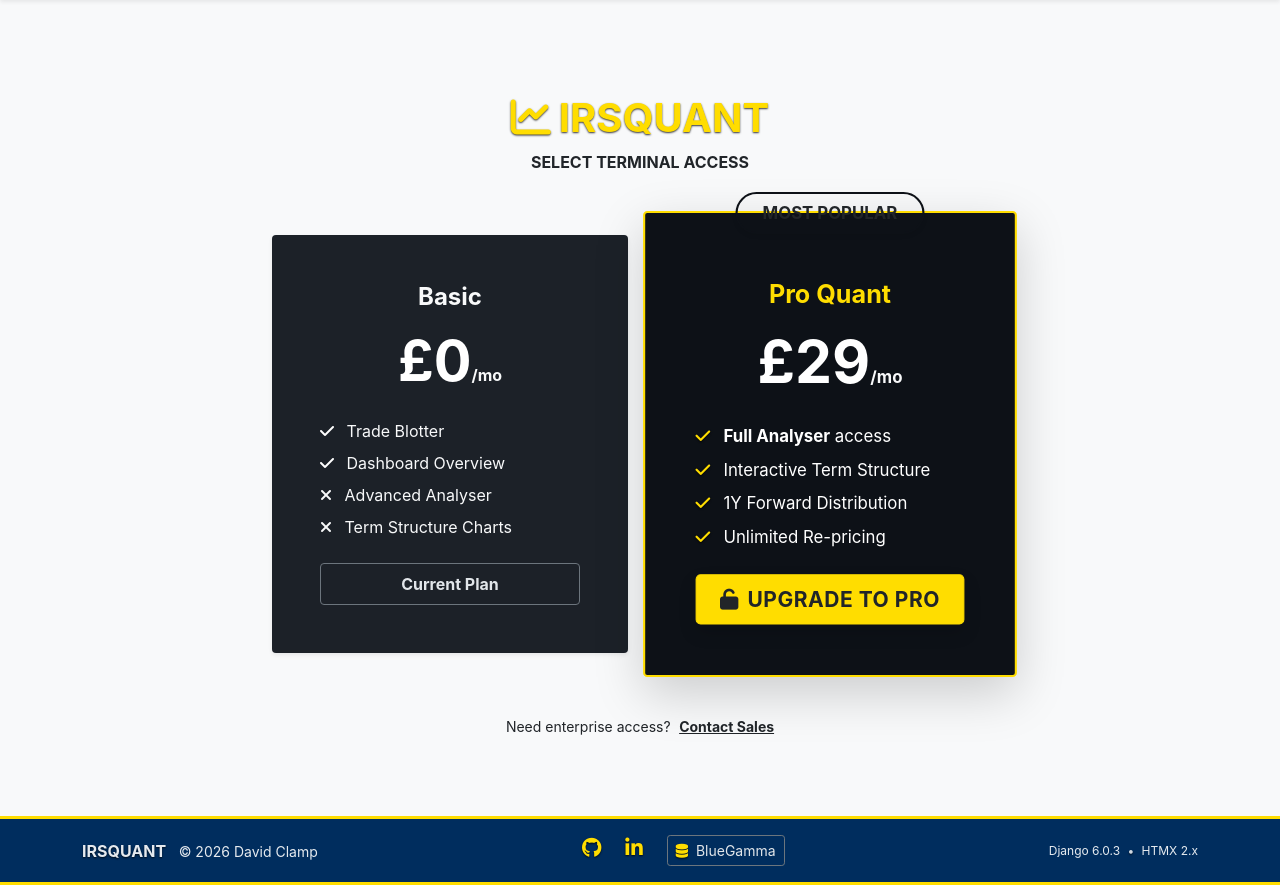
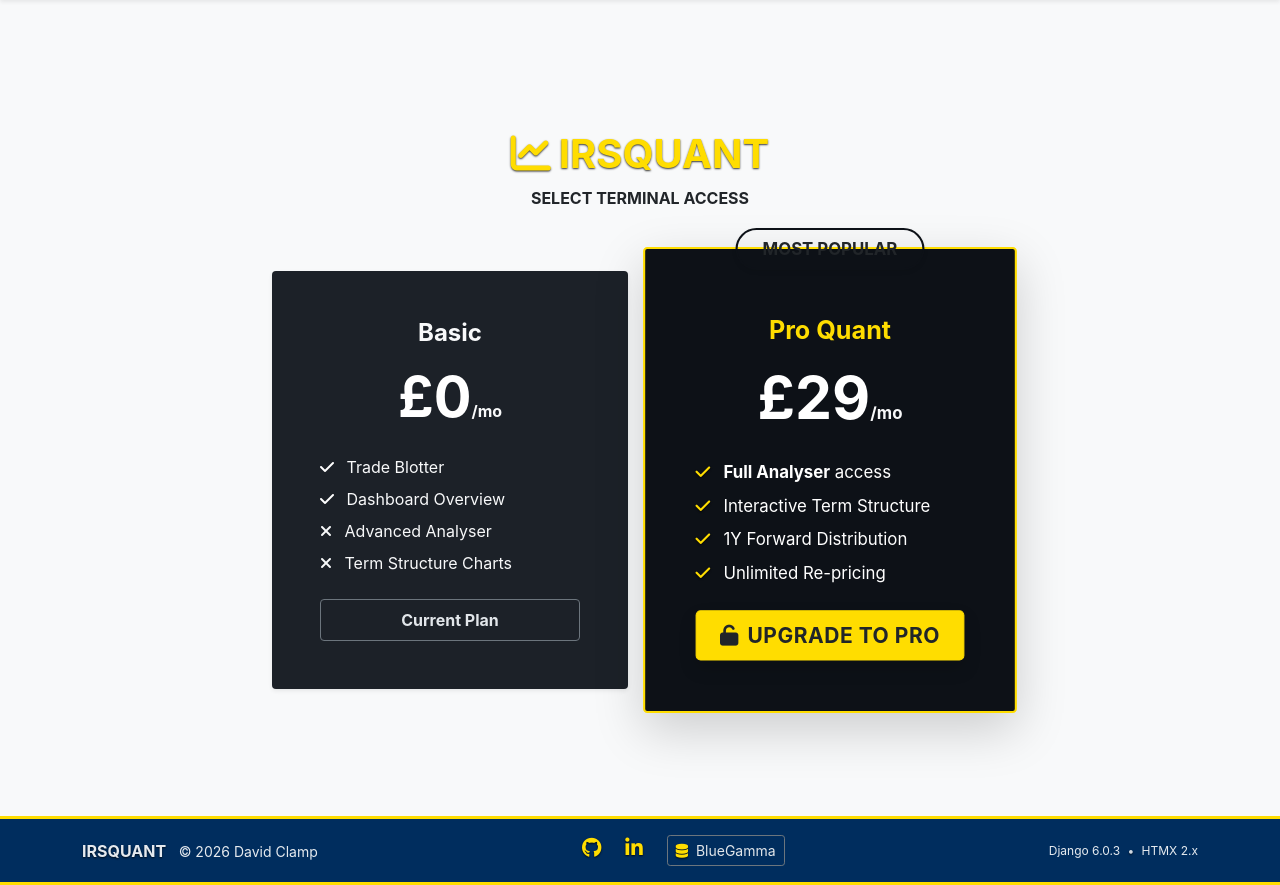
Before and after one commit to DavidClamp/project-swaps, a Django app: page /subscription/ in a window 1280 px wide. Shown: the part 78-963 px from the top of the page. Run offline with Django 4.2, Linux system fonts and the light colour scheme; a user stored in the database is signed in.

Commit message:
Subscription UI

```diff
--- a/workspace/templates/workspace/plans.html
+++ b/workspace/templates/workspace/plans.html
@@ -87,12 +87,6 @@
 
         </div>
 
-        <!-- Footer Links -->
-        <div class="text-center mt-5">
-            <span class="text-dark small">Need enterprise access?</span>
-            <a href="#" class="text-dark small fw-bold text-decoration-underline ms-1">Contact Sales</a>
-        </div>
-
     </div>
 </div>
 {% endblock %}
```
